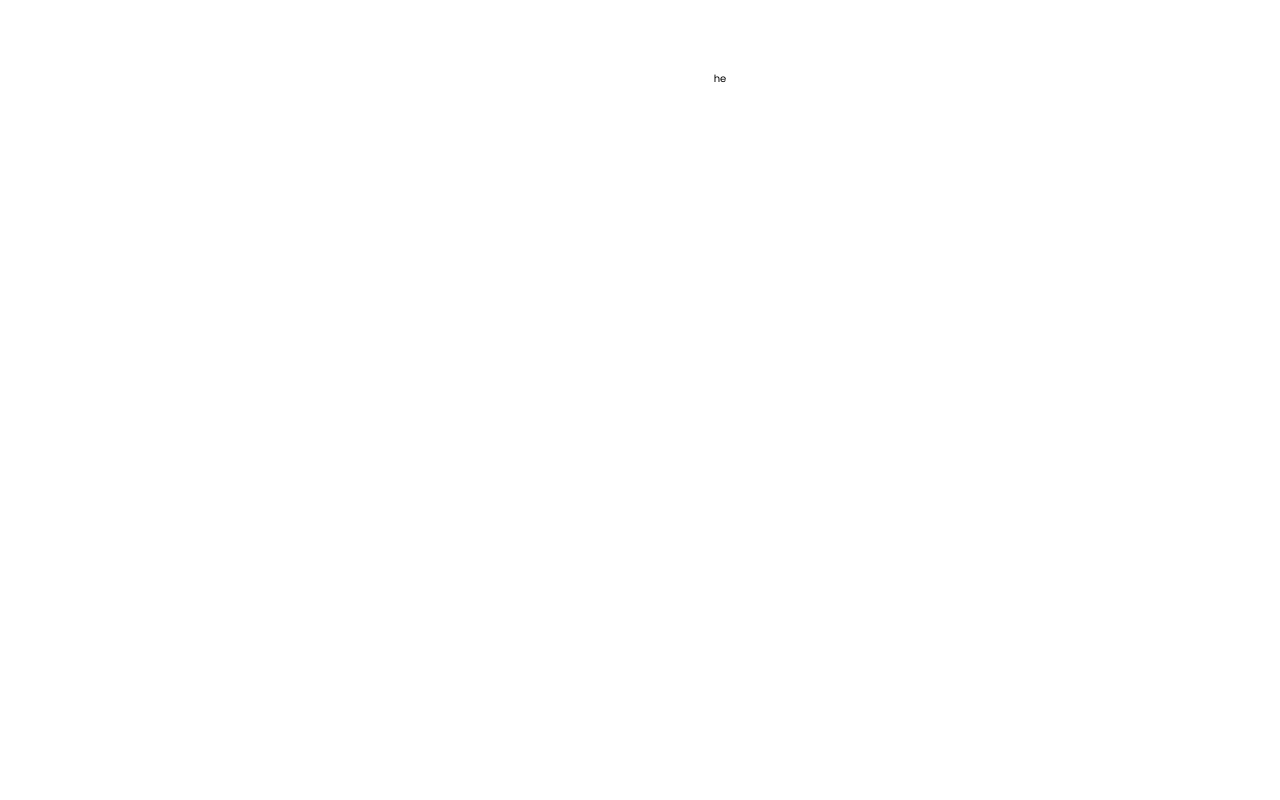
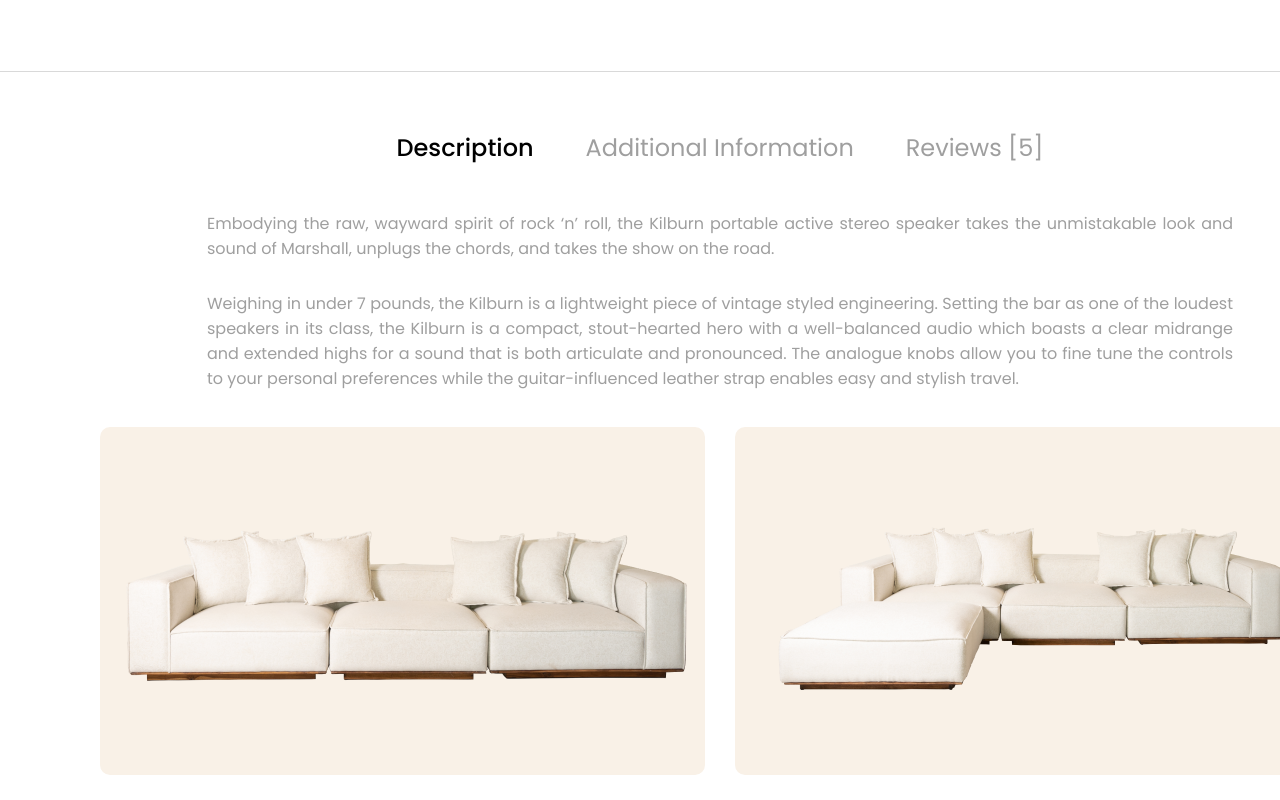
Before and after one commit to SubwaySerfer/e-commerce, a Vue app: page /card-info in a window 1280 px wide. Shown: the part 960-1760 px from the top of the page. Built offline with nearby package versions, Linux system fonts and the light colour scheme.

Commit message:
feat: cardDescription section

```diff
--- a/src/components/cardInfo/CardDescription.vue
+++ b/src/components/cardInfo/CardDescription.vue
@@ -1,9 +1,94 @@
 <template>
-  <section class="description-section"></section>
+  <section class="description">
+    <ul class="nav-list">
+      <li>
+        <h3 class="nav-list__title nav-list__title_active">Description</h3>
+      </li>
+      <li>
+        <h3 class="nav-list__title">Additional Information</h3>
+      </li>
+      <li>
+        <h3 class="nav-list__title">Reviews [5]</h3>
+      </li>
+    </ul>
+    <div class="text-block">
+      <p>
+        Embodying the raw, wayward spirit of rock ‘n’ roll, the Kilburn portable
+        active stereo speaker takes the unmistakable look and sound of Marshall,
+        unplugs the chords, and takes the show on the road.
+      </p>
+      <p>
+        Weighing in under 7 pounds, the Kilburn is a lightweight piece of
+        vintage styled engineering. Setting the bar as one of the loudest
+        speakers in its class, the Kilburn is a compact, stout-hearted hero with
+        a well-balanced audio which boasts a clear midrange and extended highs
+        for a sound that is both articulate and pronounced. The analogue knobs
+        allow you to fine tune the controls to your personal preferences while
+        the guitar-influenced leather strap enables easy and stylish travel.
+      </p>
+    </div>
+    <div class="image-block">
+      <div class="image-back">
+        <img src="src/assets/image/cardInfo/cardSofa1.png" alt="" />
+      </div>
+      <div class="image-back">
+        <img src="src/assets/image/cardInfo/cardSofa2.png" alt="" />
+      </div>
+    </div>
+  </section>
 </template>
 
 <style scoped>
-.card-section {
+.description {
   height: 74.4rem;
+  border-top: 1px solid #d9d9d9;
+  border-bottom: 1px solid #d9d9d9;
+  display: flex;
+  flex-direction: column;
+  align-items: center;
+  padding-top: 4.8rem;
+  padding-bottom: 6.5rem;
+  font-family: Poppins;
+  font-style: normal;
+  color: #9f9f9f;
+  gap: 3.6rem;
+}
+.nav-list {
+  display: flex;
+  text-align: center;
+  gap: 5.2rem;
+}
+.nav-list > li {
+  list-style-type: none;
+}
+.nav-list__title {
+  font-size: 2.4rem;
+  font-weight: 400;
+  line-height: normal;
+}
+.nav-list__title_active {
+  color: black;
+  font-weight: 500;
+}
+.text-block {
+  width: 102.6rem;
+  display: flex;
+  flex-direction: column;
+  gap: 3rem;
+  text-align: start;
+  text-align: justify;
+  font-size: 1.6rem;
+  font-weight: 400;
+  line-height: normal;
+}
+.image-block {
+  display: flex;
+  gap: 3rem;
+}
+.image-back {
+  width: 60.5rem;
+  height: 34.8rem;
+  border-radius: 1rem;
+  background: #f9f1e7;
 }
 </style>
```
Also changed, not shown: src/assets/image/cardInfo/cardSofa1.png (added), src/assets/image/cardInfo/cardSofa2.png (added).
